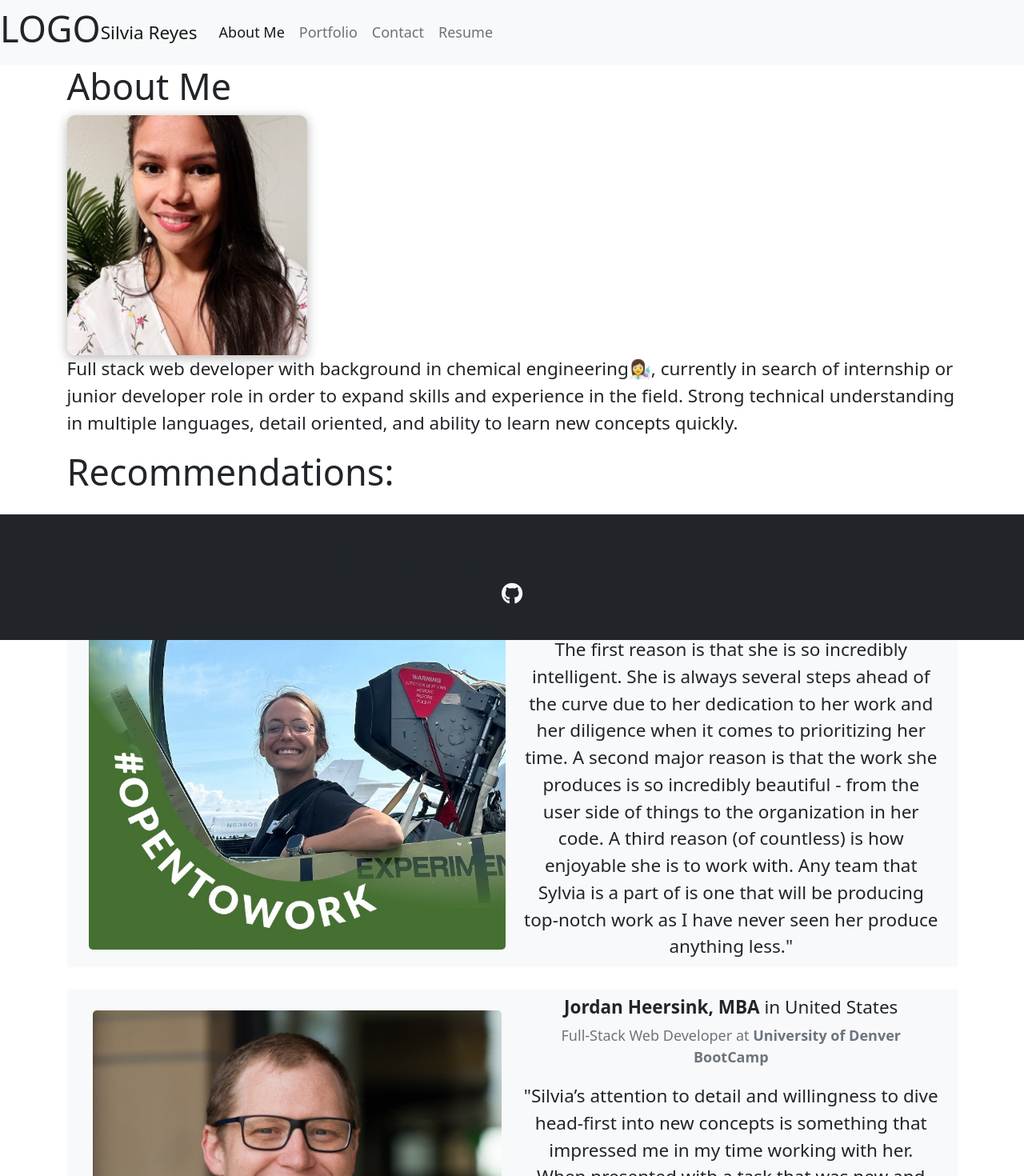
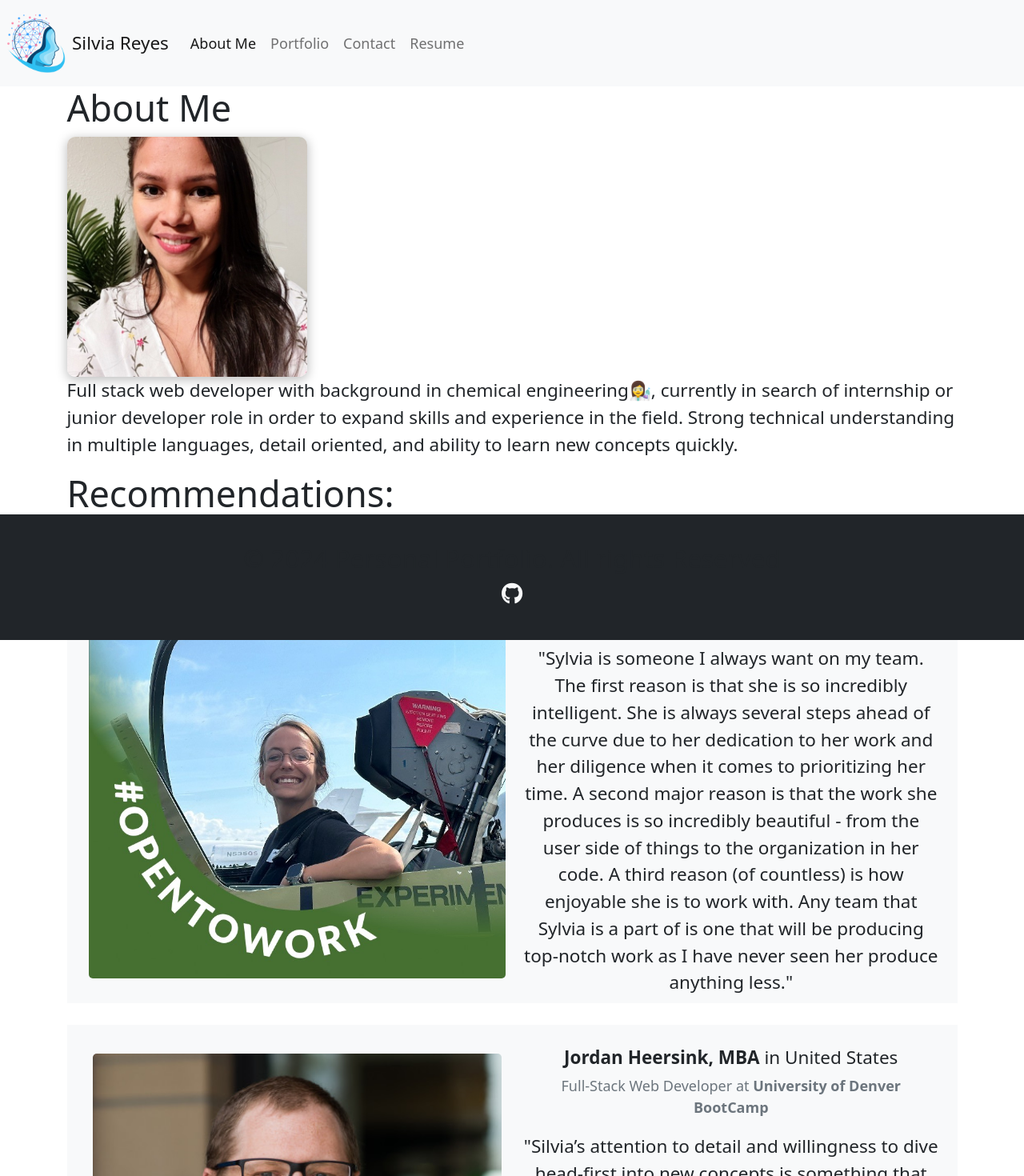
Before and after one commit to NathaliaReyes/personal-portfolio, a React (Vite) app in the folder personal-portfolio/: page / in a window 1280 px wide. Shown: the top 1470 px of the page at 80% size. Built offline with nearby package versions, Linux system fonts and the light colour scheme.

Commit message:
Logo added to the nav section

```diff
--- a/personal-portfolio/src/components/NavTabs.jsx
+++ b/personal-portfolio/src/components/NavTabs.jsx
@@ -1,5 +1,6 @@
 import React, { useEffect } from 'react';
 import { Link, useLocation } from 'react-router-dom';
+import image from '../images/logo.png';
 
 // Here we are using object destructuring assignment to pluck off our variables from the props object
 // We assign them to their own variable names
@@ -20,7 +21,7 @@ function NavTabs() {
   return (
     <>
       <nav className='navbar navbar-expand-lg navbar-light bg-light sticky-top'>
-        <h1>LOGO</h1>
+        <img className='logo' src={image} />
         <a className="navbar-brand" href="#">Silvia Reyes</a>
         <button className="navbar-toggler" type="button" data-toggle="collapse" data-target="#navbarSupportedContent" aria-controls="navbarSupportedContent" aria-expanded="false" aria-label="Toggle navigation">
           <span className="navbar-toggler-icon"></span>
--- a/personal-portfolio/src/components/Project.jsx
+++ b/personal-portfolio/src/components/Project.jsx
@@ -91,11 +91,16 @@ function Project() {
           <div className="col-12">
             <img className="img-fluid" src={image} alt="Project Picture" />
           </div>
-          <div className="col-12">
+          <div className="col-12 row">
               <p className="text-left h4">{props.title}</p>
               <a href={props.videoWalthrought} target="_blank"><i className="fas fa-video"></i></a>
               <a href={props.gitHub} target="_blank"><i className="fab fa-github"></i></a>
               <a href={props.deployed} target="_blank"><i className="fas fa-external-link-alt"></i></a>
+          </div>
+          <div>
+            <p className="text-left">
+              {props.description}
+            </p>
           </div>
         </div>
       </div>
@@ -106,7 +111,6 @@ function Project() {
   return (
     <div>
       <div className='container'>
-        <h1>Projects:</h1>
         {projects.map((project, index) => (
           <ProjectsToShow
             key={index}
--- a/personal-portfolio/src/components/Recommendation.jsx
+++ b/personal-portfolio/src/components/Recommendation.jsx
@@ -52,7 +52,7 @@ function Recommendation() {
               <img className='testimony-image' src={image} alt={`image-${props.image}`} />
             </div>
             <div className='col-lg-6 col-12'>
-              <div>
+              <div className='mt-3'>
                 <p className='name-testimony h5'>
                   <strong>{props.name}</strong> in {props.country}
                 </p>
--- a/personal-portfolio/src/pages/Portfolio.jsx
+++ b/personal-portfolio/src/pages/Portfolio.jsx
@@ -2,7 +2,7 @@ import Project from "../components/Project";
 
 export default function Portfolio() {
     return (
-      <div>
+      <div className="container">
         <h1>My Projects:</h1>
         <p>
           Some of my projects are listed below.
--- a/personal-portfolio/src/stylesheets/About.css
+++ b/personal-portfolio/src/stylesheets/About.css
@@ -4,3 +4,7 @@
   border-radius: 10px;
   box-shadow: 0 3px 13px 1px rgb(0 0 0 / 25%);
 }
+
+.logo {
+  height: 5em;
+}
```
Also changed, not shown: personal-portfolio/src/images/logo.png (added).
